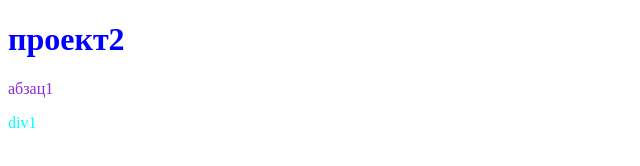
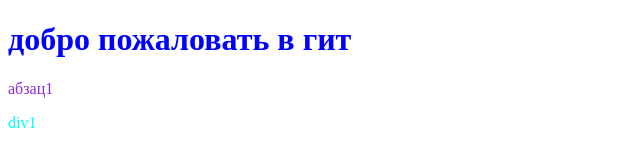
Before and after one commit to roman19730310/------2, a plain HTML site: page index.html in a window 1280 px wide. Shown: the whole page, without its empty margins (0-640 px from the left). Drawn offline with Linux system fonts and the light colour scheme.

Commit message:
изменил текст заголовка

```diff
--- a/index.html
+++ b/index.html
@@ -7,7 +7,7 @@
     <link rel="stylesheet" href="style.css">
 </head>
 <body>
- <h1>проект2</h1>
+ <h1>добро пожаловать в гит</h1>
  <p>абзац1</p>
  <div>div1</div>
 </body>
```
